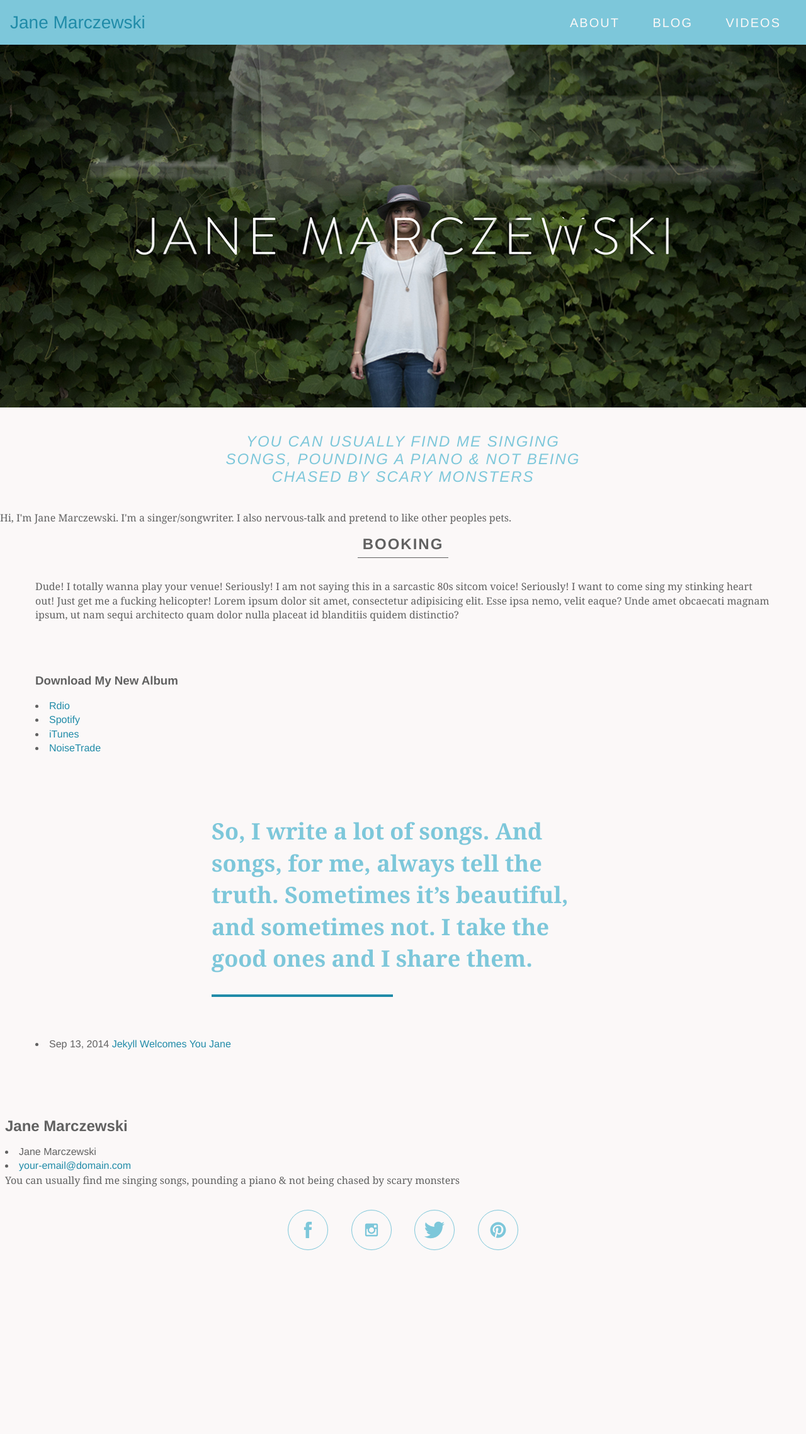
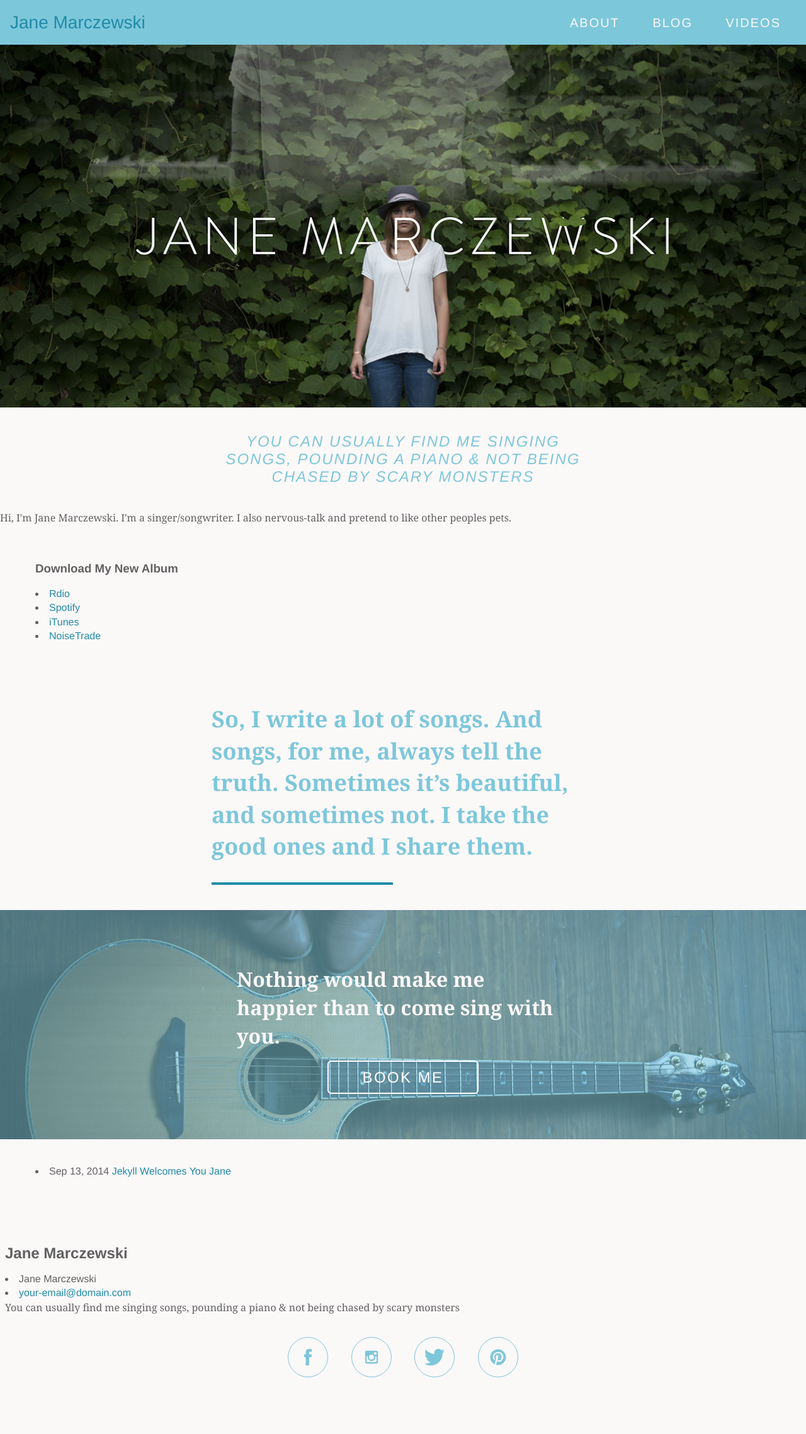
Before and after one commit to janemarczewski/janemarczewski.github.io, a Jekyll site: the page built from index.html, in a window 1280 px wide. Shown: the whole page at 63% size. Built offline with Jekyll 4.4.1, drawn with Linux system fonts in a browser that asks for light colours; nearby versions of some CDN libraries; before the commit the page ends 2075 px from its top, so only the background shows below that.

Commit message:
making progress

```diff
--- a/index.html
+++ b/index.html
@@ -18,15 +18,7 @@ layout: default
 
 </div>
 
-<section class="home--booking">
-    <h2 class="titling"><span>Booking</span></h2>
-    <div class="modules--container">
-        <div class="modules--unit">
-            <p>Dude! I totally wanna play your venue! Seriously! I am not saying this in a sarcastic 80s sitcom voice! Seriously! I want to come sing my stinking heart out! Just get me a fucking helicopter! Lorem ipsum dolor sit amet, consectetur adipisicing elit. Esse ipsa nemo, velit eaque? Unde amet obcaecati magnam ipsum, ut nam sequi architecto quam dolor nulla placeat id blanditiis quidem distinctio?
-            </p>
-        </div>
-    </div>
-</section>
+
 
 <section class="modules--container">
 <div class="modules--unit home--downloads_list">
@@ -44,6 +36,14 @@ layout: default
         <p>So, I write a lot of songs. And songs, for me, always tell the truth. Sometimes it’s beautiful, and sometimes not. I take the good ones and I share them.</p>
     </blockquote>
 </section>
+<section class="home--booking">
+    <div class="modules--container">
+        <div class="modules--unit">
+            <p>Nothing would make me happier than to come sing with you.</p>
+            <a href="mailto:{{ site.email }}" class="btn">Book Me</a>
+        </div>
+    </div>
+</section>
 
 <section class="modules--container">
     <ul class="modules--unit posts">
--- a/src/scss/base/_typography.scss
+++ b/src/scss/base/_typography.scss
@@ -45,6 +45,7 @@ blockquote {
 a {
     text-decoration: none;
     color: $blue--green;
+    transition: all 375ms linear;
     &:hover {
         color: $blue;
     }
--- a/src/scss/main.scss
+++ b/src/scss/main.scss
@@ -3,6 +3,7 @@
 @import "base/mixins";
 @import "base/normalize";
 @import "base/typography";
+@import "base/buttons";
 @import "base/global";
 
 // grid
--- a/src/scss/modules/_hero.scss
+++ b/src/scss/modules/_hero.scss
@@ -4,6 +4,10 @@
     background: url('../img/newjaneface.jpg') no-repeat center center / cover;
     padding: 18rem 1rem;
     color: $white;
+    @include respond-to(handhelds) {
+        padding: 7.5rem 0;
+        background: url('../img/newjaneface.jpg') no-repeat top center / contain;
+    }
     h1 {
         text-align: center;
         text-transform: uppercase;
```
Also changed, not shown: src/scss/base/_buttons.scss (added, +18 -0 lines), src/scss/pages/_home.scss (+23 -0 lines), src/css/main.css, src/css/main.min.css, src/css/main.prefixed.css, src/img/jane__booking.jpg (added), 1 other file.
